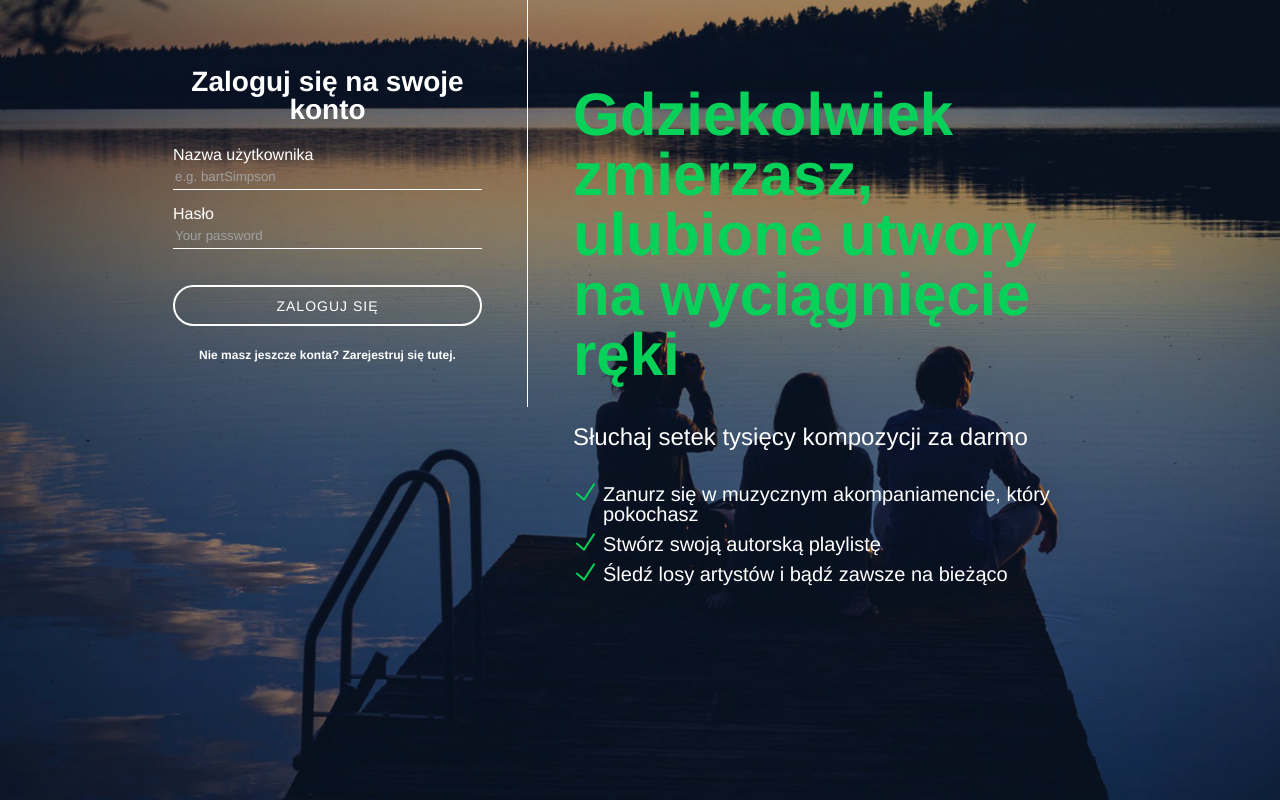
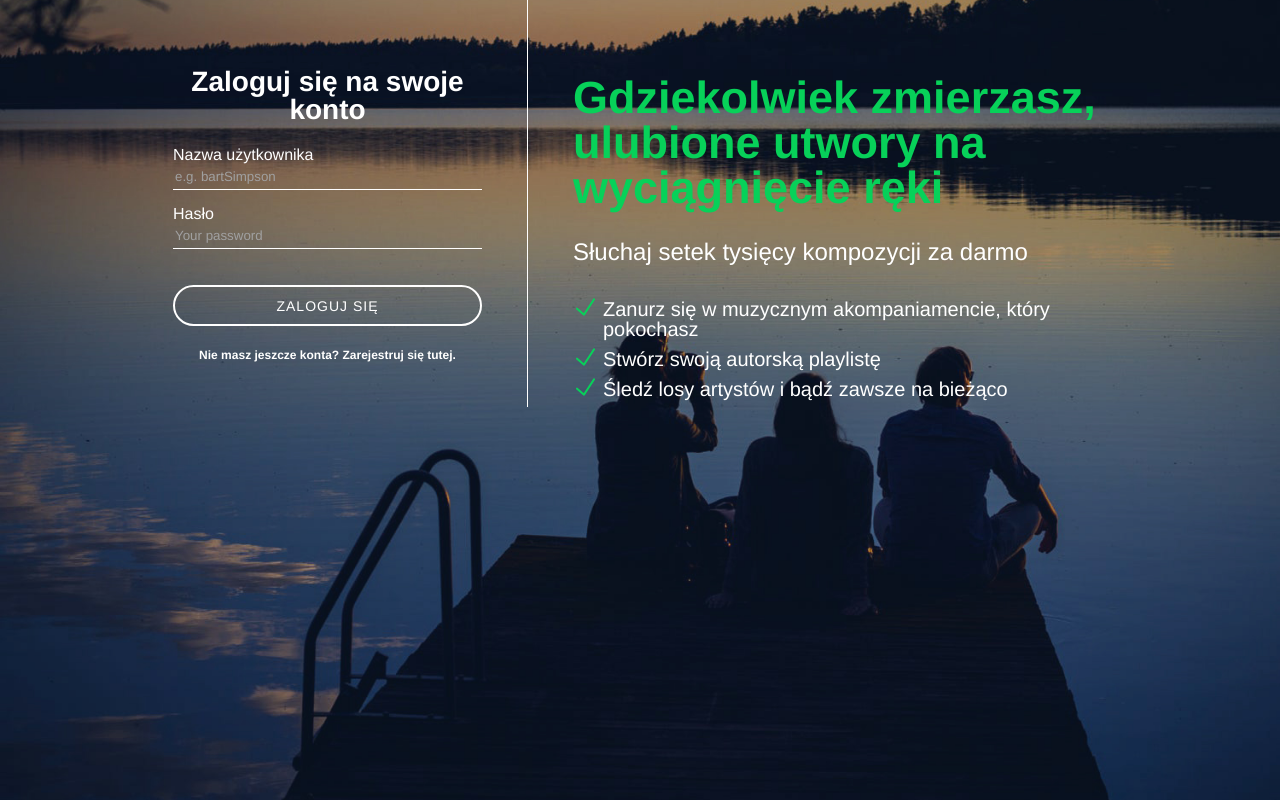
Before and after one commit to AdrianGHub/webcastify, a PHP site: page /register.php in a window 1280 px wide. Run offline with PHP 8.4, Linux system fonts and the light colour scheme.

Commit message:
feat: adjust style of the register page

```diff
--- a/assets/css/register.css
+++ b/assets/css/register.css
@@ -116,7 +116,7 @@ html, body {
 
 #loginText h1 {
     color: #07d159;
-    font-size: 60px;
+    font-size: 45px;
     font-weight: bold;
 }
 
```
